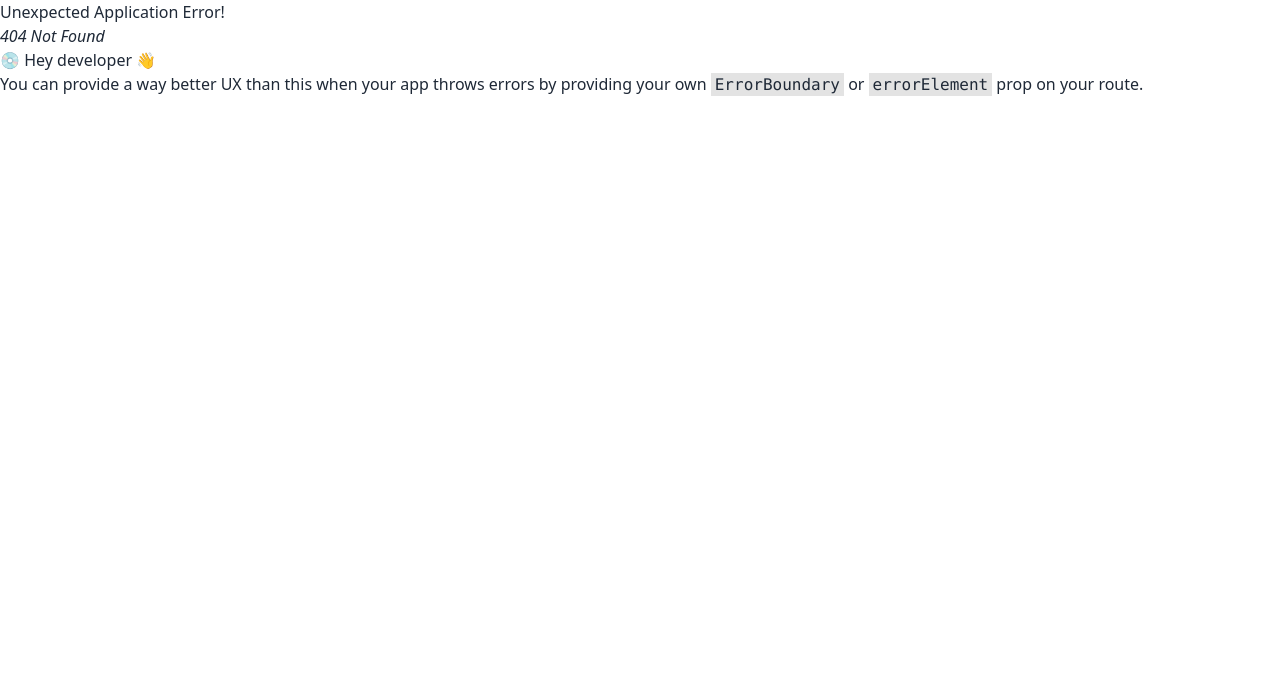
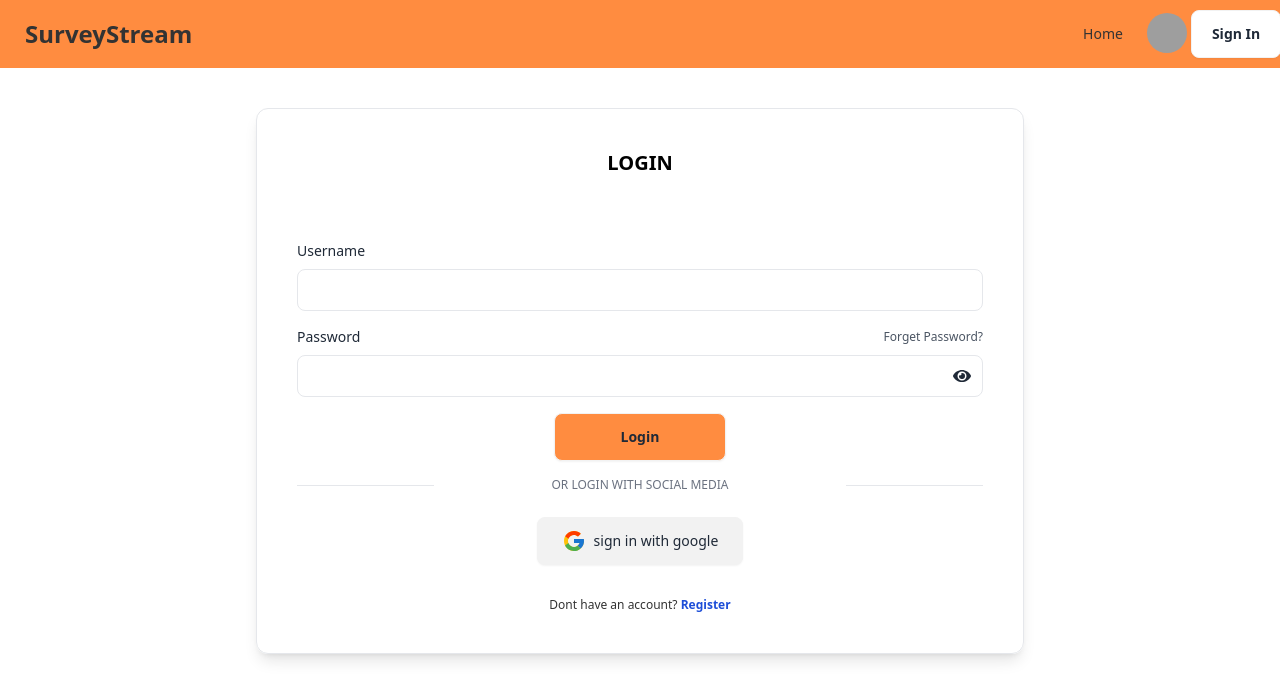
Before and after one commit to nazmul37290/survey-website-client, a React (Vite) app: page /login in a window 1280 px wide. Before the commit this address had no page. Shown: the top 700 px of the page. Built offline with nearby package versions, Linux system fonts and the light colour scheme; grey boxes are pictures that could not be loaded.

Commit message:
added login page

```diff
--- a/package.json
+++ b/package.json
@@ -15,6 +15,8 @@
     "match-sorter": "^6.3.4",
     "react": "^18.2.0",
     "react-dom": "^18.2.0",
+    "react-hook-form": "^7.51.5",
+    "react-icons": "^5.2.1",
     "react-router-dom": "^6.23.1",
     "sort-by": "^1.2.0",
     "tailwind": "^4.0.0"
--- /dev/null
+++ b/src/Pages/Authentication/Login.jsx
@@ -0,0 +1,107 @@
+import { useForm } from "react-hook-form";
+
+import { useState } from "react";
+import { FaEye, FaEyeSlash } from "react-icons/fa";
+import { Link } from "react-router-dom";
+
+import { FcGoogle } from "react-icons/fc";
+
+const Login = () => {
+  const { register, handleSubmit } = useForm();
+  const [showPassword, setShowPassword] = useState(false);
+  const [error, setError] = useState("");
+  const onSubmit = (data) => console.log(data);
+  return (
+    <div>
+      <form
+        onSubmit={handleSubmit(onSubmit)}
+        className="max-w-3xl mx-auto shadow-lg border p-10 mt-10 rounded-xl"
+      >
+        <div>
+          <h1 className="text-black mb-16 text-center font-bold text-xl">
+            LOGIN
+          </h1>
+          <label className="block text-sm text-gray-800 dark:text-gray-200">
+            Username
+          </label>
+          <input
+            {...register("email")}
+            type="email"
+            name="email"
+            className="block w-full px-4 py-2 mt-2 text-gray-700 bg-base-100 border rounded-lg dark:bg-gray-800 dark:text-gray-300 dark:border-gray-600 focus:border-blue-400 dark:focus:border-blue-300 focus:ring-blue-300 focus:outline-none focus:ring focus:ring-opacity-40"
+          />
+        </div>
+
+        <div className="mt-4 ">
+          <div className="flex items-center justify-between">
+            <label className="block text-sm text-gray-800 dark:text-gray-200">
+              Password
+            </label>
+            <a
+              href="#"
+              className="text-xs text-gray-600 dark:text-gray-400 hover:underline"
+            >
+              Forget Password?
+            </a>
+          </div>
+          <div className="relative">
+            <input
+              type={showPassword ? "text" : "password"}
+              name="password"
+              {...register("password")}
+              className="block w-full px-4 py-2 mt-2 text-gray-700 bg-base-100 border rounded-lg dark:bg-gray-800 dark:text-gray-300 dark:border-gray-600 focus:border-blue-400 dark:focus:border-blue-300 focus:ring-blue-300 focus:outline-none focus:ring focus:ring-opacity-40"
+            />
+            <div className="absolute top-1/2 -translate-y-1/2 right-3 mb-2 text-lg">
+              {showPassword ? (
+                <FaEyeSlash onClick={() => setShowPassword(false)}></FaEyeSlash>
+              ) : (
+                <FaEye onClick={() => setShowPassword(true)}></FaEye>
+              )}
+            </div>
+          </div>
+        </div>
+
+        <p className="text-[#f45151]">{error}</p>
+        <div className="mx-auto w-1/4">
+          <input
+            className="btn mx-auto mt-4 bg-main w-full"
+            type="submit"
+            value="Login"
+          />
+        </div>
+        <div className="flex items-center justify-between mt-4">
+          <span className="w-1/5 border-b dark:border-gray-600 lg:w-1/5"></span>
+
+          <a
+            href="#"
+            className="text-xs text-center text-gray-500 uppercase dark:text-gray-400 hover:underline"
+          >
+            or login with Social Media
+          </a>
+
+          <span className="w-1/5 border-b dark:border-gray-400 lg:w-1/5"></span>
+        </div>
+
+        <div className="flex items-center mt-6">
+          <button
+            onClick={""}
+            type="button"
+            className="flex items-center justify-center mx-auto w-max px-6 py-2  text-sm font-medium text-light transition-colors duration-300 transform btn rounded-lg hover:bg-light hover:text-base-100 focus:outline-none"
+          >
+            <FcGoogle className="text-2xl"></FcGoogle>
+            <span>sign in with google</span>
+          </button>
+        </div>
+
+        <Link to={"/register"}>
+          <p className="mt-8 text-xs font-light text-center text-second">
+            Dont have an account?{" "}
+            <span className="font-bold text-blue-700">Register</span>
+          </p>
+        </Link>
+      </form>
+    </div>
+  );
+};
+
+export default Login;
--- /dev/null
+++ b/src/Pages/Authentication/Register.jsx
@@ -0,0 +1,17 @@
+import { useForm } from "react-hook-form";
+
+const Register = () => {
+  const { register, handleSubmit } = useForm();
+  const onSubmit = (data) => console.log(data);
+  return (
+    <div>
+      <form onSubmit={handleSubmit(onSubmit)}>
+        <input {...register("firstName")} />
+
+        <input type="submit" />
+      </form>
+    </div>
+  );
+};
+
+export default Register;
--- a/src/Shared/Navbar/Navbar.jsx
+++ b/src/Shared/Navbar/Navbar.jsx
@@ -75,7 +75,9 @@ const Navbar = () => {
           </ul>
         </div>
         <div className="">
-          <a className="btn">Button</a>
+          <Link to={"/login"} className="btn bg-white px-5">
+            Sign In
+          </Link>
         </div>
       </div>
     </div>
--- a/src/routes/Routes.jsx
+++ b/src/routes/Routes.jsx
@@ -1,6 +1,8 @@
 import { createBrowserRouter } from "react-router-dom";
 import Main from "../Layout/Main";
 import Home from "../Pages/Home/Home";
+import Register from "../Pages/Authentication/Register";
+import Login from "../Pages/Authentication/Login";
 const router = createBrowserRouter([
   {
     path: "/",
@@ -10,6 +12,10 @@ const router = createBrowserRouter([
         path: "/",
         element: <Home></Home>,
       },
+      {
+        path: "/login",
+        element: <Login></Login>,
+      },
     ],
   },
 ]);
```
Also changed, not shown: 1 other file (tests, documents, lock files or other folders).
